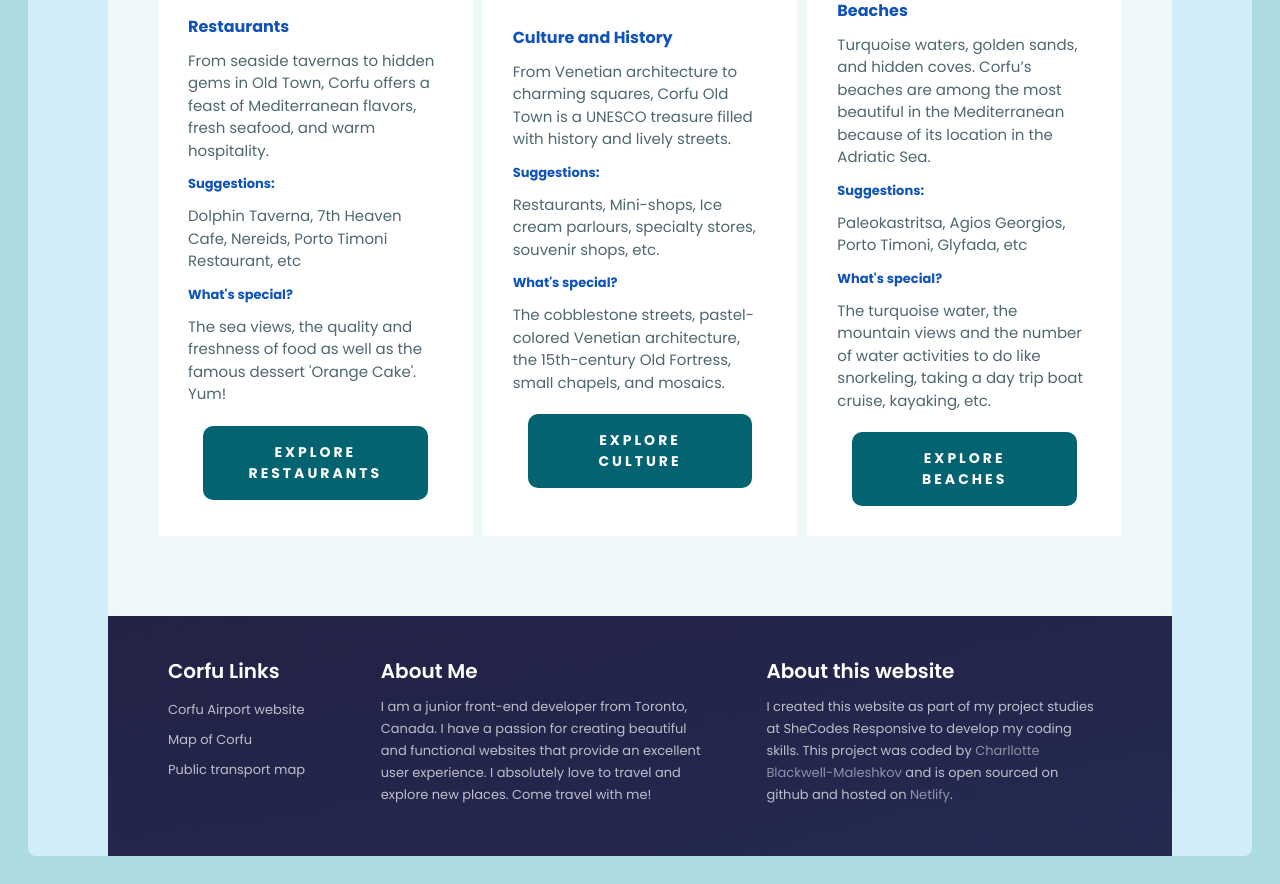
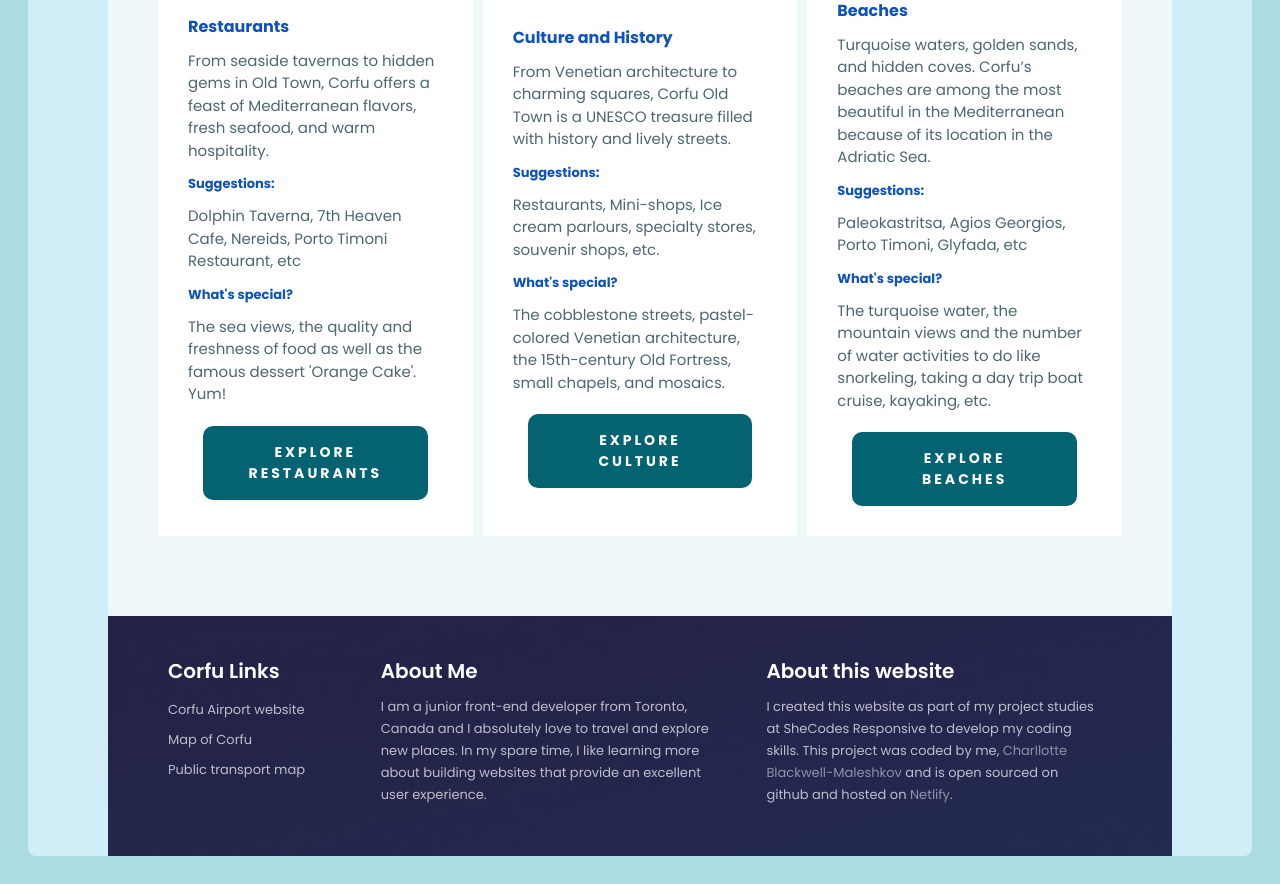
Before and after one commit to CharllieeBM/Travel-Responsive, a plain HTML site: page index.html in a window 1280 px wide. Shown: the part 1609-2493 px from the top of the page. Drawn offline with Linux system fonts and the light colour scheme.

Commit message:
fixed my about me section

```diff
--- a/index.html
+++ b/index.html
@@ -77,7 +77,8 @@
               <h5>Suggestions:</h5>
               <p>Restaurants, Mini-shops, Ice cream parlours, specialty stores, souvenir shops, etc. </p>
               <h5>What's special?</h5>
-              <p>The cobblestone streets, pastel-colored Venetian architecture, the 15th-century Old Fortress, small chapels, and mosaics. </p>
+              <p>The cobblestone streets, pastel-colored Venetian architecture, the 15th-century Old Fortress, small
+                chapels, and mosaics. </p>
               <a href="https://www.sunshineseeker.com/destinations/corfu-old-town/" class="btn" target="_blank"> Explore
                 Culture
               </a>
@@ -119,9 +120,9 @@
         <div>
           <h4>About Me</h4>
           <p>
-            I am a junior front-end developer from Toronto, Canada. I have a passion for creating
-            beautiful and functional websites that provide an excellent user experience. I absolutely love to travel and
-            explore new places. Come travel with me!
+            I am a junior front-end developer from Toronto, Canada and I absolutely love to travel and explore new
+            places. In my spare time, I like learning more about building websites that provide an excellent user
+            experience.
           </p>
         </div>
 
@@ -129,7 +130,7 @@
           <h4>About this website</h4>
           <p>
             I created this website as part of my project studies at SheCodes Responsive to develop my coding skills.
-            This project was coded by
+            This project was coded by me,
             <a href="https://github.com/charllieeBM" target="_blank">Charllotte Blackwell-Maleshkov</a>
             and is open sourced on github and hosted on
             <a href="https://discover-corfu.netlify.app/" target="_blank">Netlify</a>.
```
